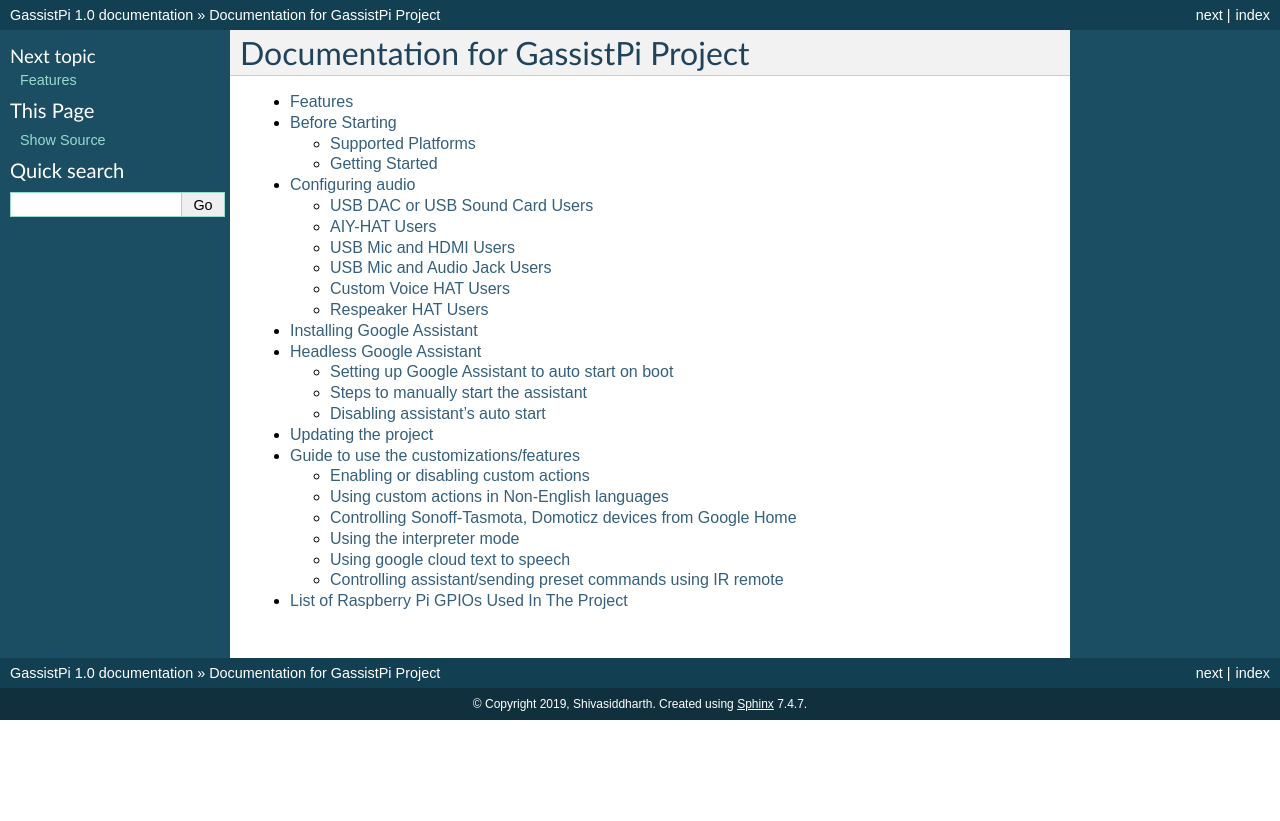
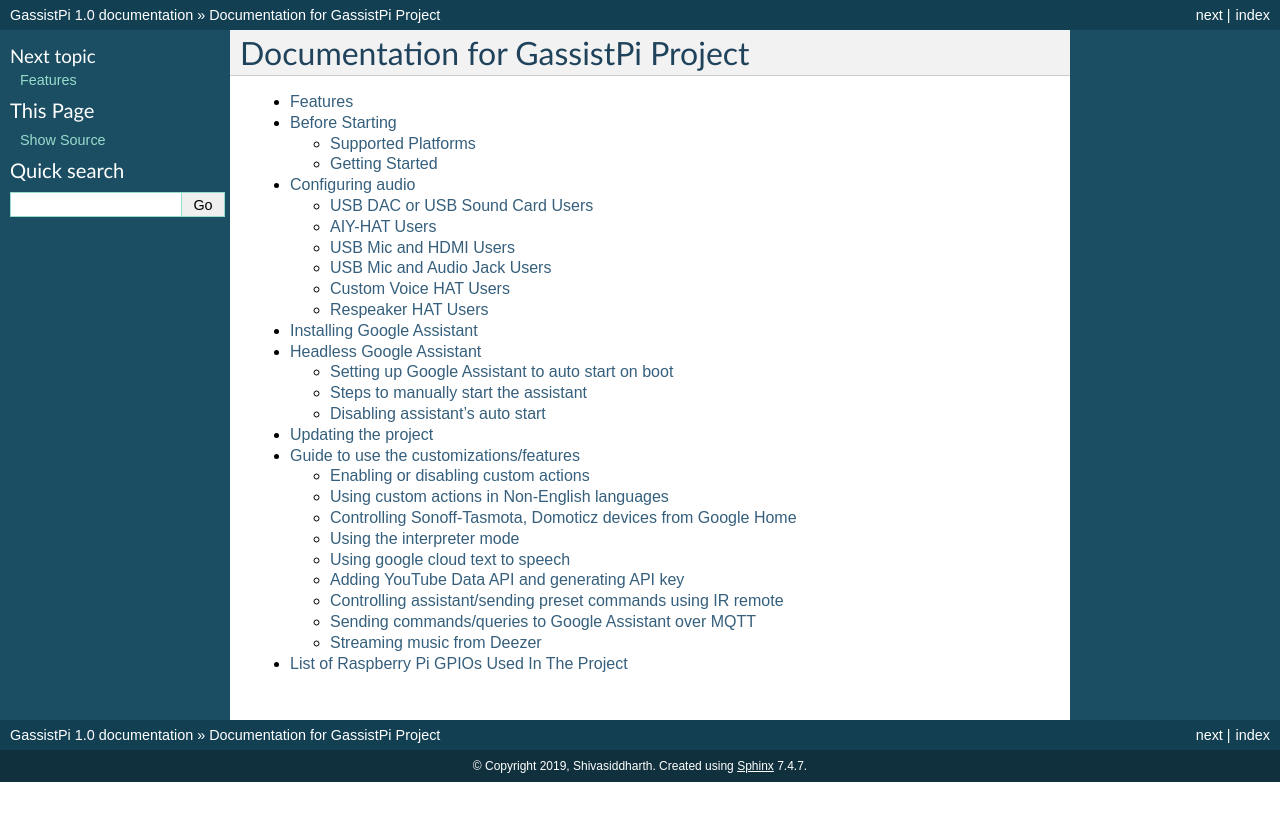
Before and after one commit to shivasiddharth/GassistPi-Documentation, a Sphinx documentation site: the page built from docs/index.rst, in a window 1280 px wide. Shown: the top 821 px of the page. Built offline with Sphinx 7.4.7, drawn with Linux system fonts in a browser that asks for light colours; some of the changed lines change nothing that is shown.

Commit message:
Update customization.rst

```diff
--- a/docs/customization.rst
+++ b/docs/customization.rst
@@ -46,7 +46,7 @@
 2. Select your project from the list.
 3. On the left top corner, click on the hamburger icon or three horizontal stacked lines.
 4. From the **API and services** option, select library and in the search bar type **speech**, select **Cloud Speech API** and click on "ENABLE".
-5. You will be prompted to create a billing account if you already have not created one. Follow the onscreen instructions to create a billing account and then Enabled the API.
+5. You will be prompted to create a billing account if you already have not created one. Follow the onscreen instructions to create a billing account and then Enable the API.
 6. Create a service account and generate credentials.
 7. Copy the downloaded the JSON key and place it /home/pi/ directory **DO NOT RENAME**.
 8. Enter the path to the Key along with the key name Eg: /home/pi/xxxx.json  in the config.yaml file in the "Google_Cloud_Speech_Credentials_Path" field under "Speechtotext".
@@ -80,6 +80,21 @@
 8. Copy the downloaded key and place it /home/pi/ directory DO NOT RENAME.
 9. Enter the path to the Key along with the key name Eg: /home/pi/xxxx.json  in the config.yaml file in the "Google_Cloud_TTS_Credentials_Path" field.
    You can use one key for Cloud Speech and Cloud Text to Speech, but should enter the same path seperately in config.yaml
+
+
+Adding YouTube Data API and generating API key
+-----------------------------------------------
+1. Go to the projects page_ on your Google Cloud Console.
+
+      .. _page: https://console.cloud.google.com/project
+2. Select your project from the list.
+3. On the left top corner, click on the hamburger icon or three horizontal stacked lines.
+4. Move your mouse pointer over "API and services" and choose "credentials".
+5. Click on create credentials and select API Key and choose close. Make a note of the created API Key and enter it in the config.yaml script at the indicated location.
+6. "From the API and services" option, select library and in the search bar type youtube, select "YouTube Data API v3" API and click on "ENABLE".
+7. In the API window, click on "All API Credentials" and in the drop down, make sure to have a tick (check mark) against the API Key that you just generated.
+
+.. note:: The same API key can be used for all the associated custom actions.
 
 
 Controlling assistant/sending preset commands using IR remote
@@ -122,3 +137,69 @@
        <div style="text-align: center; margin-bottom: 2em;">
        <iframe width="100%" height="350" src="https://www.youtube.com/embed/LlbcjkRuQZk?rel=0" frameborder="0" allow="autoplay; encrypted-media" allowfullscreen></iframe>
        </div>
+
+
+Sending commands/queries to Google Assistant over MQTT
+------------------------------------------------------
+
+1. Set up your desired MQTT broker.
+   If you are setting up Raspberry Pi as a MQTT broker, follow the guide below.
+
+   .. raw:: html
+
+       <div style="text-align: center; margin-bottom: 2em;">
+       <iframe width="100%" height="350" src="https://www.youtube.com/embed/Ce2Djxx9shU?rel=0" frameborder="0" allow="autoplay; encrypted-media" allowfullscreen></iframe>
+       </div>
+
+2. Enter the MQTT broker credentials and subscription topic in the provided config.yaml file.
+3. Set the **MQTT_Control** to **Enabled**.
+4. Now, you can send queries or commands to google assistant over MQTT.
+5. If you are sending a command for custom actions, prefix custom in the payload.
+
+   Eg::
+
+       custom Play God's Plan from Youtube
+       custom Turn On __Domoticz device name__
+       custom Play all the songs from Google Music
+
+6. If you are sending a command to be processed by google assistant, there is no need to prefix custom.
+
+   Eg::
+
+       what is the time
+       what can you do for me
+
+7. To turn on/off microphone just send the simple command mute.
+
+   Eg::
+
+       mute
+
+  For more details on the how to use this feature, refer to the video below:
+  .. raw:: html
+
+      <div style="text-align: center; margin-bottom: 2em;">
+      <iframe width="100%" height="350" src="https://www.youtube.com/embed/oemsmrdhNP8?rel=0" frameborder="0" allow="autoplay; encrypted-media" allowfullscreen></iframe>
+      </div>
+
+
+
+Streaming music from Deezer
+---------------------------
+
+.. note:: As a roundabout approach, I have programmed the assistant to get the playlist details using Deezer API and then fetch those tracks from YouTube.
+          This feature uses a YouTube Data API v3. Click here_ for guidelines to add YouTube Data API to the project and to generate the required key.
+
+1. Add your Deezer user number in the config.yaml under the **Deezer:** and **User_id**.
+
+2. In the config.yaml, under **Google_cloud_api_key:** replace **ENTER-YOUR-GOOGLE-CLOUD-API-KEY-HERE** with the key from Google Cloud Console.
+
+**Command Syntax:**
+
+To play the playlists added to your Deezer account::
+
+   Hey Google, Play playlist _playlist-number_ from Deezer.
+
+Example::
+
+   Hey Google, Play playlist 1 from Deezer
```
